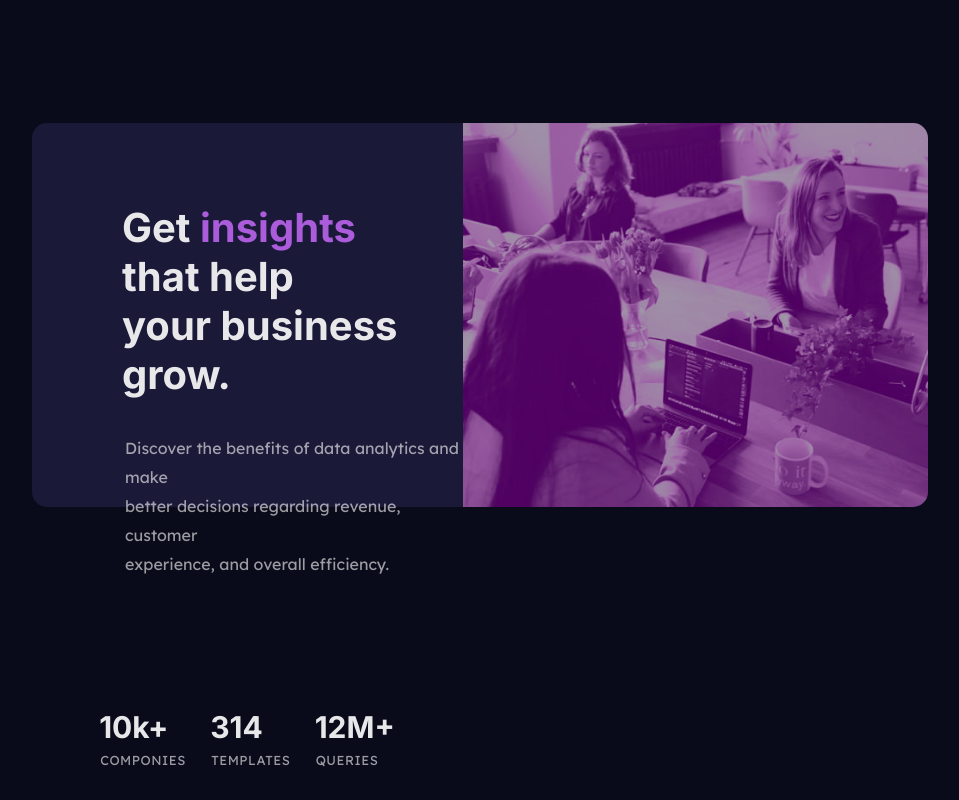
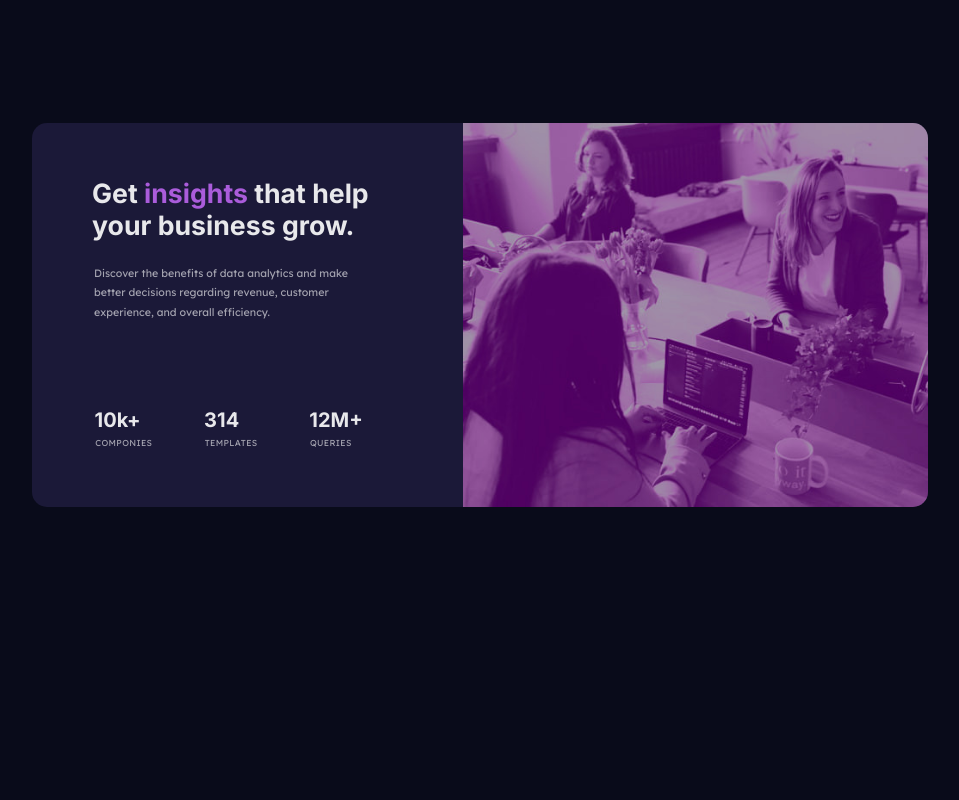
Before and after one commit to ShyamSutar/Stats-Preview-card-component, a plain HTML site: page index.html in a window 1280 px wide. Shown: the whole page, without its empty margins (160-1119 px from the left). Drawn offline with Linux system fonts and the light colour scheme.

Commit message:
Ready for Desktop

```diff
--- a/style.css
+++ b/style.css
@@ -15,9 +15,7 @@ body{
 .container{
     border-radius: 15px;
     display:flex;
-    /* justify-items: center;
-    justify-content: center;
-    align-items: center;     */
+
     background-color: hsl(244, 38%, 16%);
     width: 70vw;
     height: 30vw;
@@ -43,8 +41,8 @@ body{
     color: hsla(0, 0%, 100%, 0.9);
     font-family: 'Inter', sans-serif;
     font-weight: 700;
-    font-size: 40px;
-    padding:  80px 40px 35px 90px;
+    font-size: 2.0833333333333335vw;
+    padding:  4.166666666666667vw 2.0833333333333335vw 1.8229166666666667vw 4.6875vw;
 }
 
 #insights{
@@ -54,16 +52,16 @@ body{
 .line{
     font-weight: 400;
     color: hsla(0, 0%, 100%, 0.6);
-    font-size: 16px;
+    font-size: 0.8333333333333334vw;
     font-family: 'Lexend Deca', sans-serif;
-    padding-left: 93px;
-    line-height: 29px;
+    padding-left: 4.84375vw;
+    line-height: 1.5104166666666667vw;
 }
 
 .activities{
 
-    padding-top: 130px;
-    padding-left: 55px;
+    padding-top: 6.770833333333333vw;
+    padding-left: 2.8645833333333335vw;
 
     display: flex;
     justify-content: space-around;
@@ -75,25 +73,18 @@ body{
     font-family: 'Inter', sans-serif;
     color:hsla(0, 0%, 100%, 0.9); ;
     font-weight: 700;
-    font-size: 30px;
+    font-size: 1.5625vw;
 
 
 }
 
 .words{
-    padding-left: 1px;
+    padding-left: 0.052083333333333336vw;
     display: block;
-    padding-top:7px;
+    padding-top:0.3645833333333333vw;
     font-weight: 100;
     font-family: 'Lexend Deca', sans-serif;
-font-size: 13px;
-letter-spacing: 0.5px;
+font-size: 0.6770833333333334vw;
+letter-spacing: 0.026041666666666668vw;
     color: hsla(0, 0%, 100%, 0.6);
 }
-
-/* .div{
-    background-color: hsl(277, 64%, 61%);
-    height: 100%;
-    margin: -100px;
-
-} */
```
